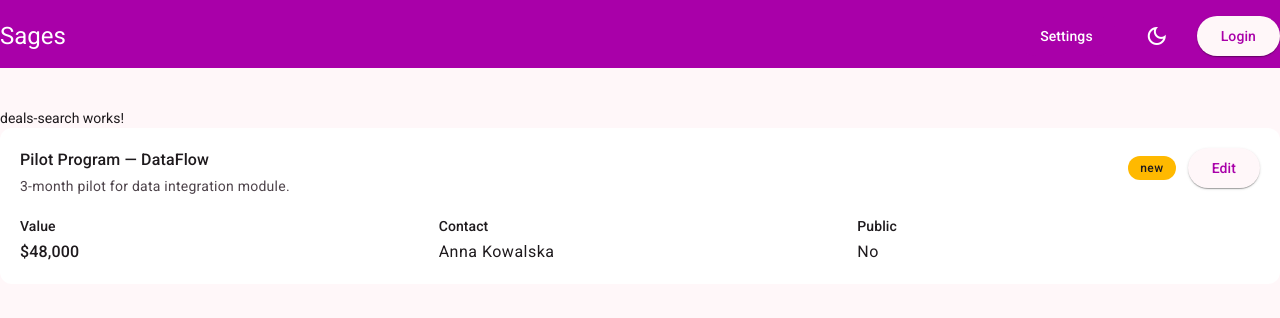
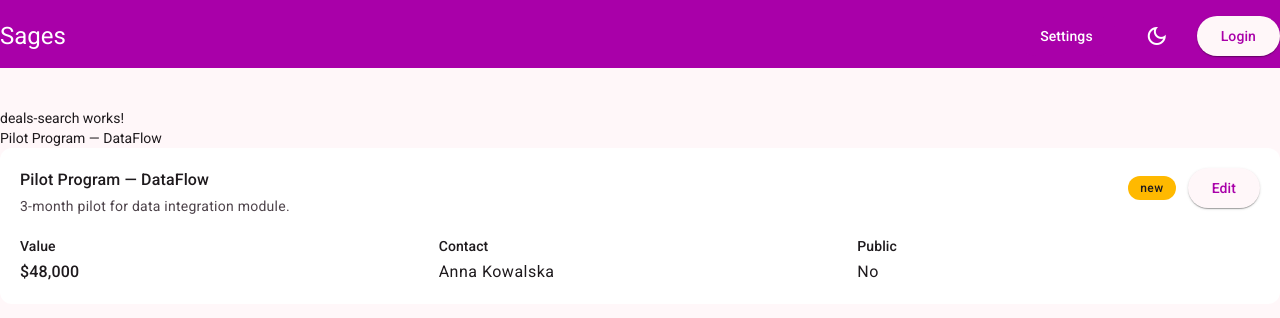
Before and after one commit to ev45ive/sages-angular-open-1026, an Angular app: page /deals in a window 1280 px wide. Shown: the top 318 px of the page. Built offline with nearby package versions, Linux system fonts and the light colour scheme.

Commit message:
Owner - signal(), Child - input(),  signal.set - update value + notify consumers,   consumer -> Effect on change

```diff
--- a/src/app/features/deals/pages/deals-search/deals-search.page.ts
+++ b/src/app/features/deals/pages/deals-search/deals-search.page.ts
@@ -13,9 +13,23 @@ import { DealDetailsCard } from '@feature/deals/ui/deal-details-card/deal-detail
   template: `
     <p>deals-search works!</p>
 
-    <app-deal-details-card />
+    <!-- Effect - Consumer  -->
+    <h1>{{selectedDeal().title}}</h1>
+
+    <!-- Child component -->
+    <app-deal-details-card [deal]="selectedDeal()"/>
+
+    <!-- <input [value]="deal().title"> -->
   `,
 })
 export class DealsSearchPage {
-  deal = signal(mockDeals[1]);
+
+  // Owner
+  selectedDeal = signal(mockDeals[1]);
+
+  selectDeal(id:string){
+
+    // Update + Notify!
+    this.selectedDeal.set(mockDeals[0])
+  }
 }
--- a/src/app/features/deals/ui/deal-details-card/deal-details-card.ts
+++ b/src/app/features/deals/ui/deal-details-card/deal-details-card.ts
@@ -1,6 +1,7 @@
-import { Component, signal } from '@angular/core';
+import { Component, input, signal } from '@angular/core';
 import { MatAnchor } from '@angular/material/button';
 import { mockDeals } from '@feature/deals/data/mock-deals';
+import { Deal } from '@feature/deals/model/deal';
 
 @Component({
   imports: [MatAnchor],
@@ -29,6 +30,7 @@ import { mockDeals } from '@feature/deals/data/mock-deals';
               'bg-red-400': deal().stage === 'negotiation',
             }"
           >
+            <!-- Trigger view change detection -->
             {{ deal().stage }}
           </span>
           <button type="button" mat-raised-button>Edit</button>
@@ -54,5 +56,5 @@ import { mockDeals } from '@feature/deals/data/mock-deals';
   `,
 })
 export class DealDetailsCard {
-  deal = signal(mockDeals[1]);
+  deal = input<Deal>(mockDeals[1]); // From Parent - ReadOnly
 }
```
